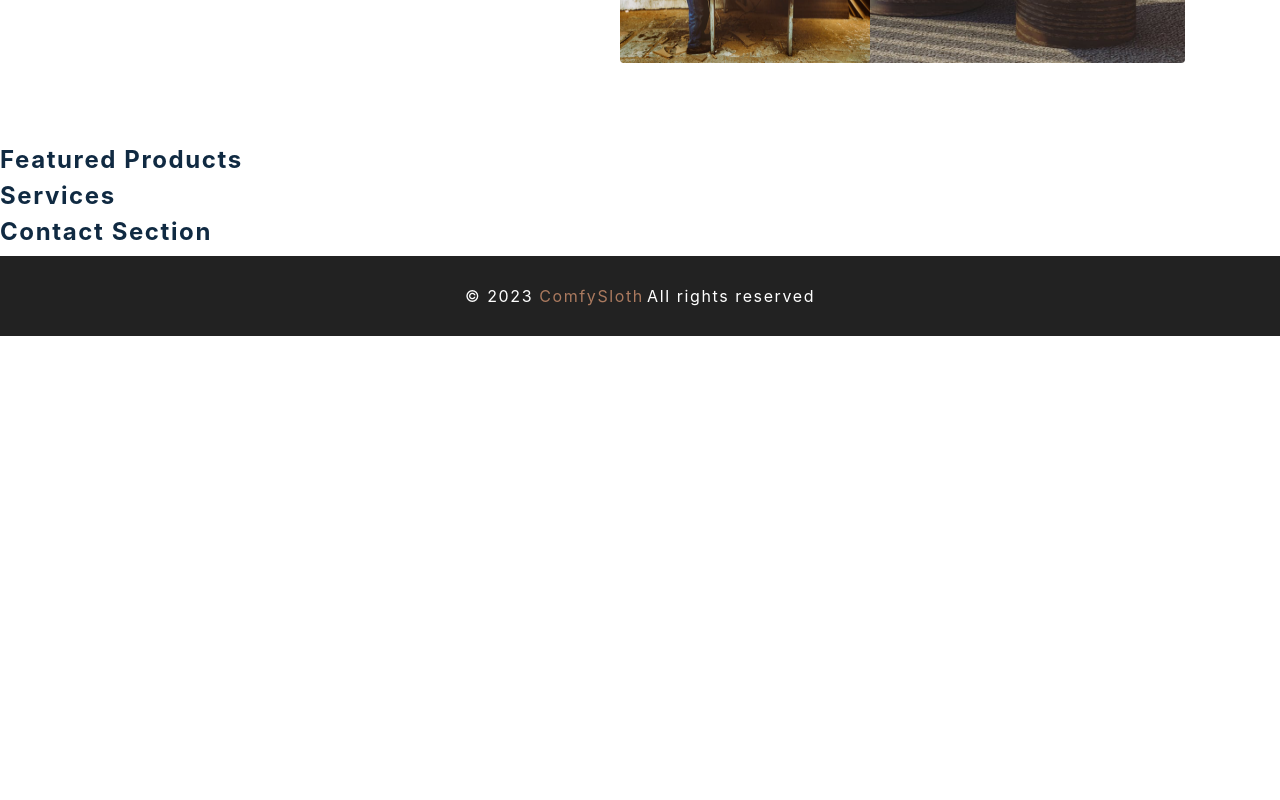
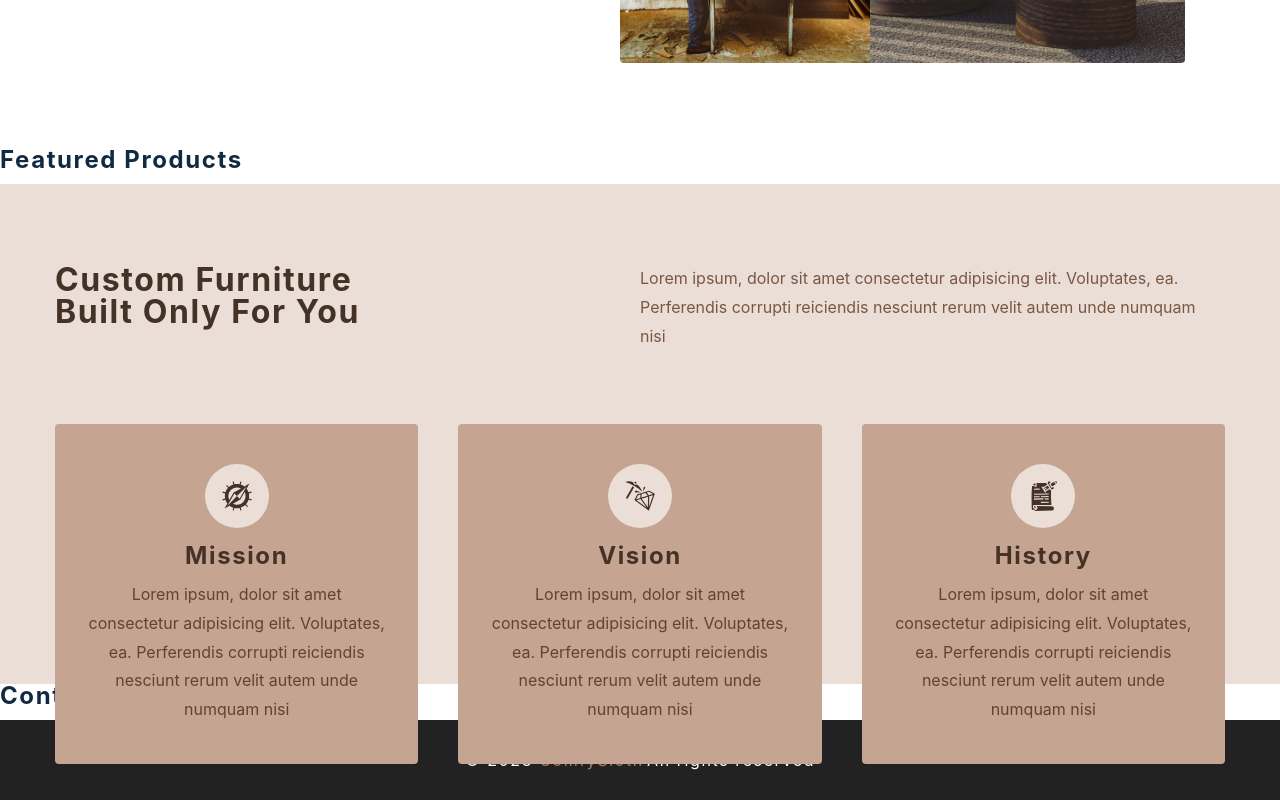
Before and after one commit to DimaKlimchuk/Comfy_Sloth, a React (Create React App) app: page / in a window 1280 px wide. Shown: the part 652-1452 px from the top of the page. Before the commit the page ends 988 px from the top, so only its background shows below. Built offline with nearby package versions, Linux system fonts and the light colour scheme; the HTML template or start-up script is replaced by a standard one.

Commit message:
Services

```diff
--- a/src/components/Services.js
+++ b/src/components/Services.js
@@ -1,10 +1,38 @@
-import React from 'react'
-import styled from 'styled-components'
-import { services } from '../utils/constants'
+import React from 'react';
+import styled from 'styled-components';
+import { services } from '../utils/constants';
 
 const Services = () => {
-  return <h4>services </h4>
-}
+  return (
+    <Wrapper>
+      <div className="section-center">
+        <article className="header">
+          <h3>
+            custom furniture <br />
+            built only for you
+          </h3>
+          <p>
+            Lorem ipsum, dolor sit amet consectetur adipisicing elit.
+            Voluptates, ea. Perferendis corrupti reiciendis nesciunt rerum velit
+            autem unde numquam nisi
+          </p>
+        </article>
+        <div className="services-center">
+          {services.map((service) => {
+            const { id, icon, title, text } = service;
+            return (
+              <article key={id} className="service">
+                <span className="icon">{icon}</span>
+                <h4>{title}</h4>
+                <p>{text}</p>
+              </article>
+            );
+          })}
+        </div>
+      </div>
+    </Wrapper>
+  );
+};
 
 const Wrapper = styled.section`
   h3,
@@ -68,5 +96,5 @@
       transform: translateY(5rem);
     }
   }
-`
-export default Services
+`;
+export default Services;
```
Also changed, not shown: src/images/Services.png (added), 1 other file (tests, documents, lock files or other folders).
